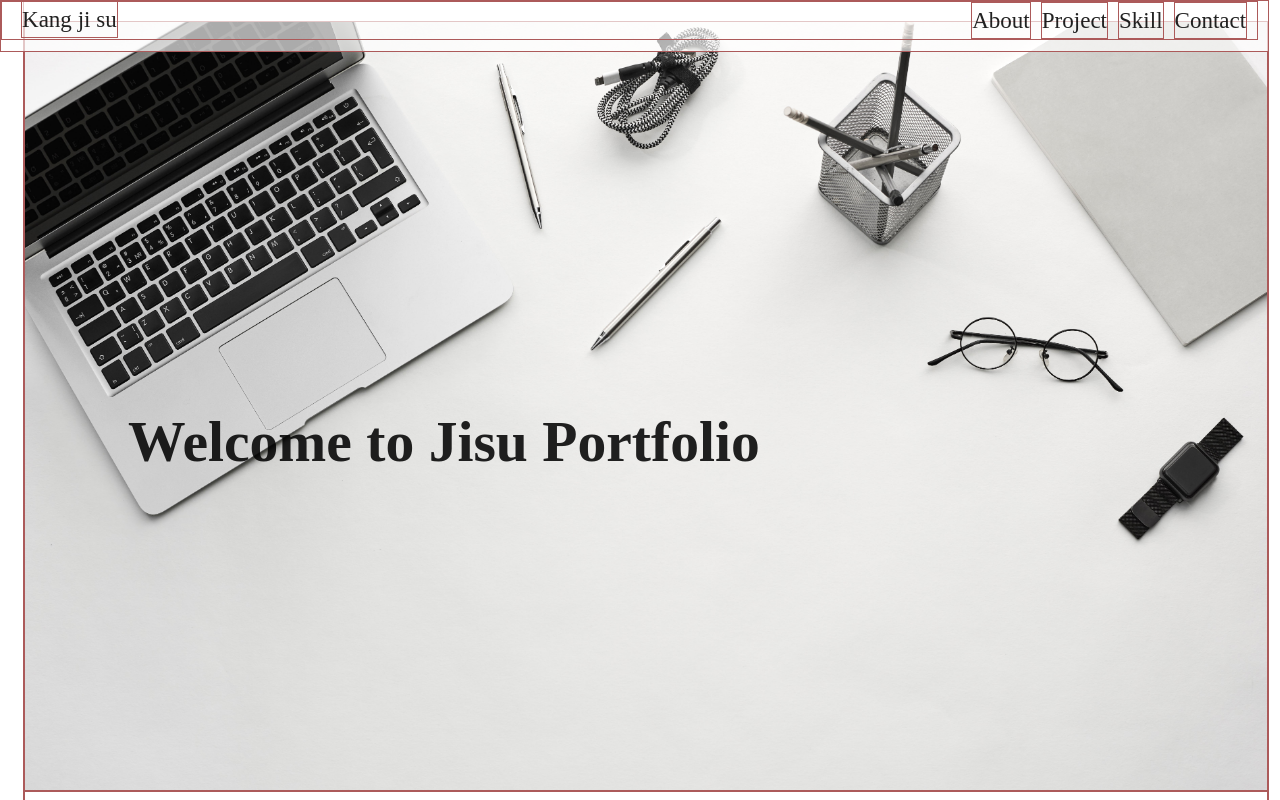
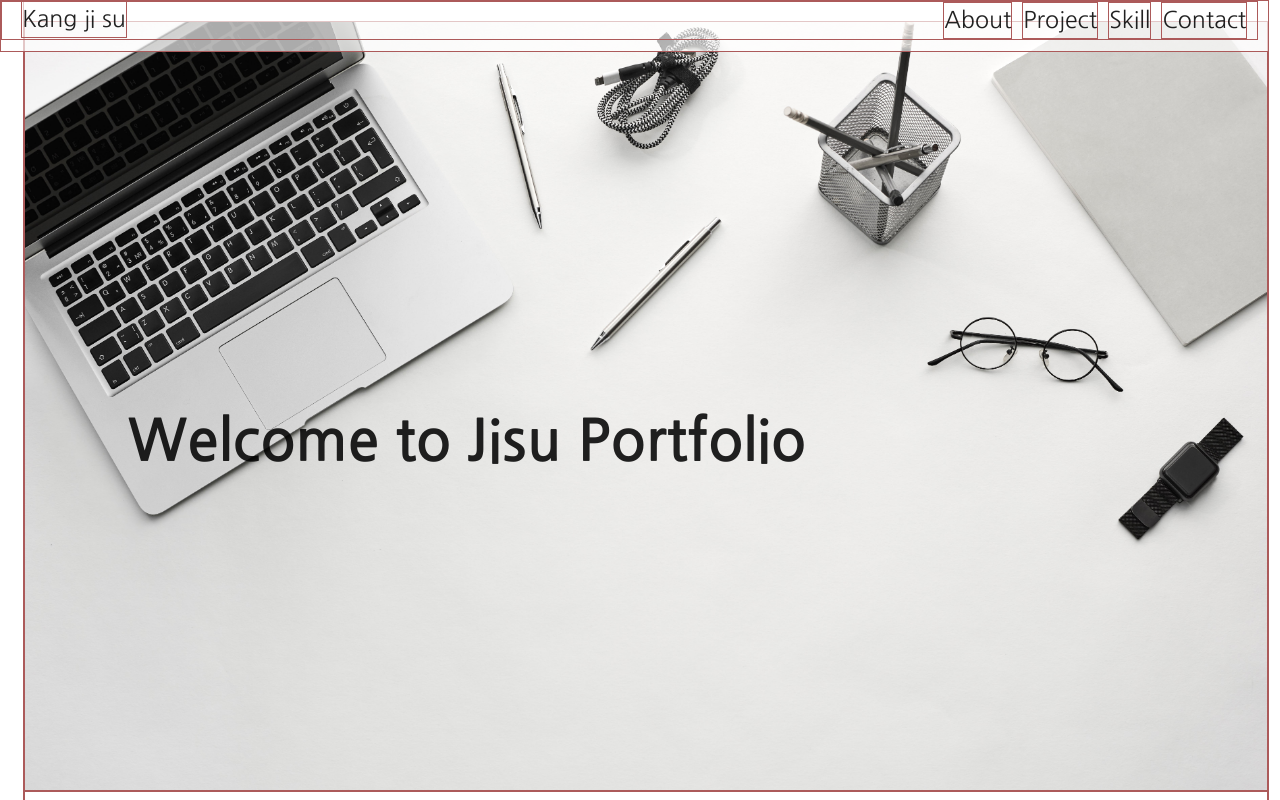
Before and after one commit to KJSoo95/Portfolio-React-, a React (Vite) app in the folder Portfolio-vite/: page / in a window 1280 px wide. Shown: the top 800 px of the page. Built offline with nearby package versions, Linux system fonts and the light colour scheme.

Commit message:
feat:  폰트 변경

```diff
--- a/Portfolio-vite/src/index.css
+++ b/Portfolio-vite/src/index.css
@@ -1,11 +1,10 @@
-@import url('https://fonts.googleapis.com/css2?family=Noto+Serif+KR:wght@300;400;700&display=swap');
+@import url("https://fonts.googleapis.com/css2?family=Nanum+Gothic:wght@400;700&display=swap");
 
 :root {
-  font-family: "Noto Serif KR", serif;
+  font-family: "Nanum Gothic", serif;
   line-height: 1.5;
   font-weight: 400;
   font-size: 1.2rem;
-
 
   color-scheme: light dark;
   color: rgba(0, 0, 0, 0.87);
@@ -25,10 +24,12 @@ body {
   min-height: 100vh;
 }
 
- h2, h3, h4{
+h2,
+h3,
+h4 {
   margin: 0;
   padding: 0;
 }
-div{
+div {
   border: 1px solid #ac5a5a;
 }
```
